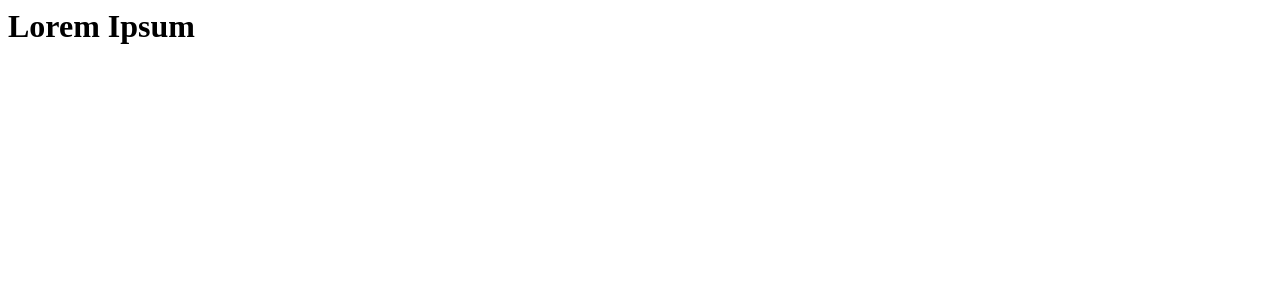
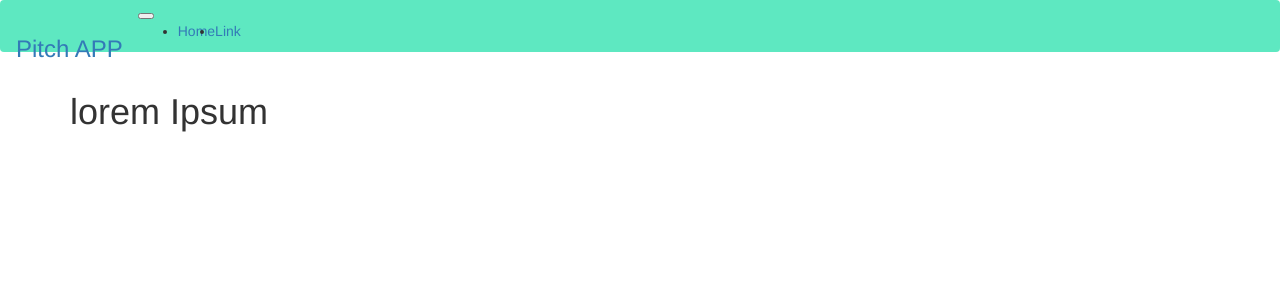
Before and after one commit to KenThumi/PitchAPP, a Flask app: page / in a window 1280 px wide. Shown: the top 300 px of the page. Run offline with Flask 2, Linux system fonts and the light colour scheme; some libraries are stand-ins or nearby versions.

Commit message:
Added Bootstrap4, Base & Navbar templates

```diff
--- /dev/null
+++ b/app/static/css/index.css
@@ -0,0 +1,3 @@
+.bg-navbar{
+    background-color: #5EE8C1;
+}
--- /dev/null
+++ b/app/templates/base.html
@@ -0,0 +1,10 @@
+{% extends 'bootstrap/base.html'%}
+<!-- Styles block -->
+{% block styles %}
+    {{super()}}
+   <link rel="stylesheet" href="{{ url_for('static',filename='css/index.css')}}">
+{% endblock %}
+<!-- Navbar block  -->
+{% block navbar %}
+    {% include 'navbar.html' %}
+{% endblock %}
--- a/app/templates/index.html
+++ b/app/templates/index.html
@@ -1,3 +1,8 @@
-<h1>
-    Lorem Ipsum
-</h1>
+{% extends 'base.html' %}
+
+{% block content %}
+
+    <div class="container">
+        <h1>lorem Ipsum</h1>
+    </div>
+{% endblock %}
--- /dev/null
+++ b/app/templates/navbar.html
@@ -0,0 +1,19 @@
+<nav class="navbar navbar-expand-lg navbar-light bg-navbar">
+    <a class="navbar-brand" href="#"><h3>Pitch APP</h3></a>
+    <button class="navbar-toggler" type="button" data-toggle="collapse" data-target="#navbarSupportedContent" aria-controls="navbarSupportedContent" aria-expanded="false" aria-label="Toggle navigation">
+      <span class="navbar-toggler-icon"></span>
+    </button>
+
+    <div class="collapse navbar-collapse" id="navbarSupportedContent">
+      <ul class="navbar-nav mr-auto">
+        <li class="nav-item active">
+          <a class="nav-link" href="#">Home <span class="sr-only">(current)</span></a>
+        </li>
+        <li class="nav-item">
+          <a class="nav-link" href="#">Link</a>
+        </li>
+
+      </ul>
+
+    </div>
+  </nav>
--- a/config.py
+++ b/config.py
@@ -30,7 +30,7 @@ class TestConfig(Config):
     Args:
         Config: The parent configuration class with General configuration settings
     '''
-
+    pass
 
 config_options = {
     'development':DevConfig,
```
Also changed, not shown: app/__init__.py (+5 -2 lines).
